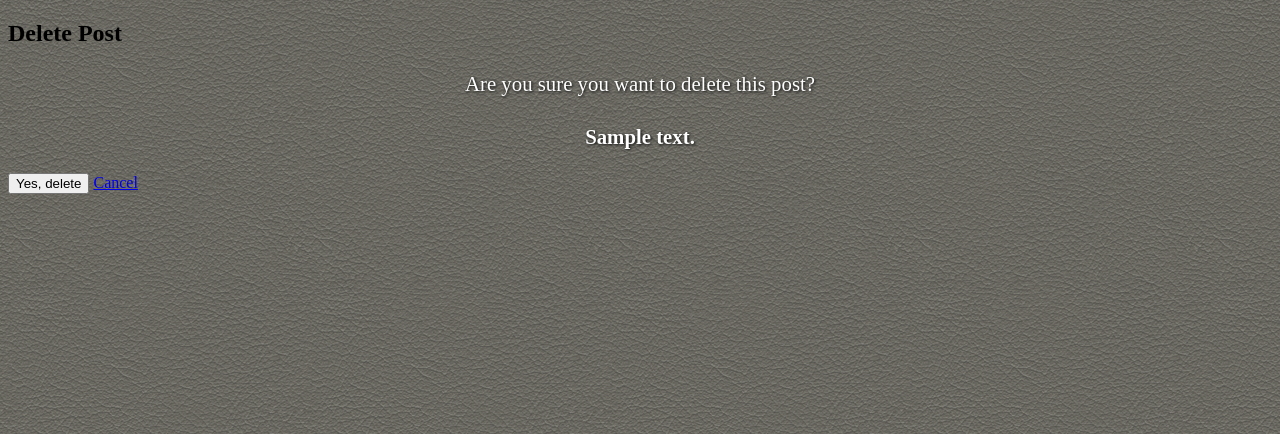
After one commit to dfgamer200/Capstone-Project, a Django app: page /discussion/delete/1/ in a window 1280 px wide. The commit adds this page. Shown: the top 434 px of the page. Run offline with Django 5.2, Linux system fonts and the light colour scheme; a user stored in the database is signed in; tables that the repository leaves empty hold one stand-in row (values such as "Sample post").

Commit message:
a whole lot of updating

```diff
--- a/Mechanix/models.py
+++ b/Mechanix/models.py
@@ -1,14 +1,12 @@
 from django.db import models
-
-# Create your models here.
 
 from django.db import models
 from django.contrib.auth.models import User
 
-class Post(models.Model):
-    author = models.ForeignKey(User, on_delete=models.CASCADE)
+class DiscussionPost(models.Model):
+    user = models.ForeignKey(User, on_delete=models.CASCADE)
     content = models.TextField()
     created_at = models.DateTimeField(auto_now_add=True)
 
     def __str__(self):
-        return f"{self.author.username}: {self.content[:30]}"
+        return f"{self.user.username} - {self.created_at.strftime('%Y-%m-%d %H:%M')}"
--- a/Mechanix/templates/Login.html
+++ b/Mechanix/templates/Login.html
@@ -10,7 +10,7 @@
 <body>
     <div class="login-container">
         <h2>Login</h2>
-        <form method="POST" action="{% url 'Login' %}">
+        <form method="POST" action="{% url 'mechanix:login' %}">
             {% csrf_token %}
             <label for="username">Username:</label>
             <input type="text" id="username" name="username" required>
--- /dev/null
+++ b/Mechanix/templates/base.html
@@ -0,0 +1,11 @@
+{%load static%}
+<!DOCTYPE html>
+<html>
+<head>
+  <title>{% block title %}Mechanix{% endblock %}</title>
+  <link rel="stylesheet" href="{% static 'css/main.css' %}">
+</head>
+<body>
+  {% block content %}{% endblock %}
+</body>
+</html>
--- /dev/null
+++ b/Mechanix/templates/confirm_delete.html
@@ -0,0 +1,13 @@
+{% extends "base.html" %}
+{% block content %}
+<h2>Delete Post</h2>
+<p>Are you sure you want to delete this post?</p>
+
+<p><strong>{{ post.content }}</strong></p>
+
+<form method="POST">
+  {% csrf_token %}
+  <button type="submit">Yes, delete</button>
+  <a href="{% url 'mechanix:discussion' %}">Cancel</a>
+</form>
+{% endblock %}
--- a/Mechanix/urls.py
+++ b/Mechanix/urls.py
@@ -10,4 +10,7 @@ urlpatterns = [
     path('troubleshoot/', views.troubleshoot, name="troubleshoot"),
     path('find-shop/', views.findShop, name="find_shop"),
     path('discussion/', views.discussion, name="discussion"),
+    path('discussion/edit/<int:post_id>/', views.edit_post, name='edit_post'),
+    path('discussion/delete/<int:post_id>/', views.delete_post, name='delete_post'),
+
 ]
--- a/Mechanix/views.py
+++ b/Mechanix/views.py
@@ -1,4 +1,8 @@
-from django.shortcuts import render
+from django.shortcuts import render, redirect
+from django.contrib.auth.decorators import login_required
+from .models import DiscussionPost
+from django.shortcuts import get_object_or_404
+from django.contrib import messages
 
 # Create your views here.
 
@@ -11,8 +15,43 @@ def login(request):
 def findShop(request):
 	return render(request, "FindAShop.html")
 
+@login_required(login_url='mechanix:login')
 def discussion(request):
-	return render(request, "Discussion.html")
+    if request.method == 'POST':
+        content = request.POST.get('content')
+        if content:
+            DiscussionPost.objects.create(user=request.user, content=content)
+            return redirect('mechanix:discussion')
+
+    posts = DiscussionPost.objects.all().order_by('-created_at')
+    return render(request, 'Discussion.html', {'posts': posts})
+
+
+@login_required(login_url='mechanix:login')
+def edit_post(request, post_id):
+    post = get_object_or_404(DiscussionPost, id=post_id, user=request.user)
+
+    if request.method == 'POST':
+        new_content = request.POST.get('content')
+        if new_content:
+            post.content = new_content
+            post.save()
+            messages.success(request, "Post updated successfully.")
+            return redirect('mechanix:discussion')
+
+    return render(request, 'edit_post.html', {'post': post})
+
+
+@login_required(login_url='mechanix:login')
+def delete_post(request, post_id):
+    post = get_object_or_404(DiscussionPost, id=post_id, user=request.user)
+
+    if request.method == 'POST':
+        post.delete()
+        messages.success(request, "Post deleted successfully.")
+        return redirect('mechanix:discussion')
+
+    return render(request, 'confirm_delete.html', {'post': post})
 
 def troubleshoot(request):
 	return render(request, "Troubleshoot.html")
```
Also changed, not shown: Mechanix/templates/Discussion.html (+40 -0 lines), Mechanix/templates/Welcome.html (+9 -13 lines), Mechanix/templates/edit_post.html (added, +11 -0 lines), Mechanix/migrations/0001_initial.py (added), db.sqlite3.
